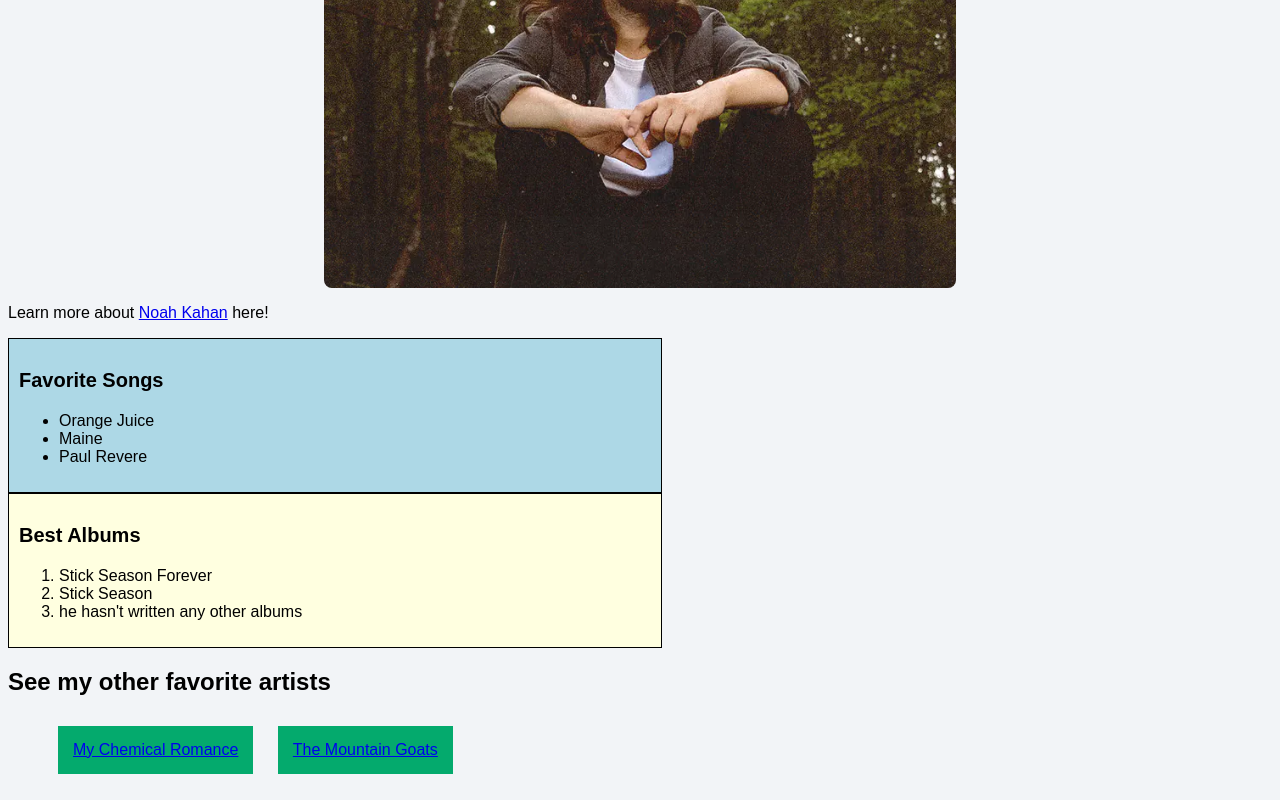
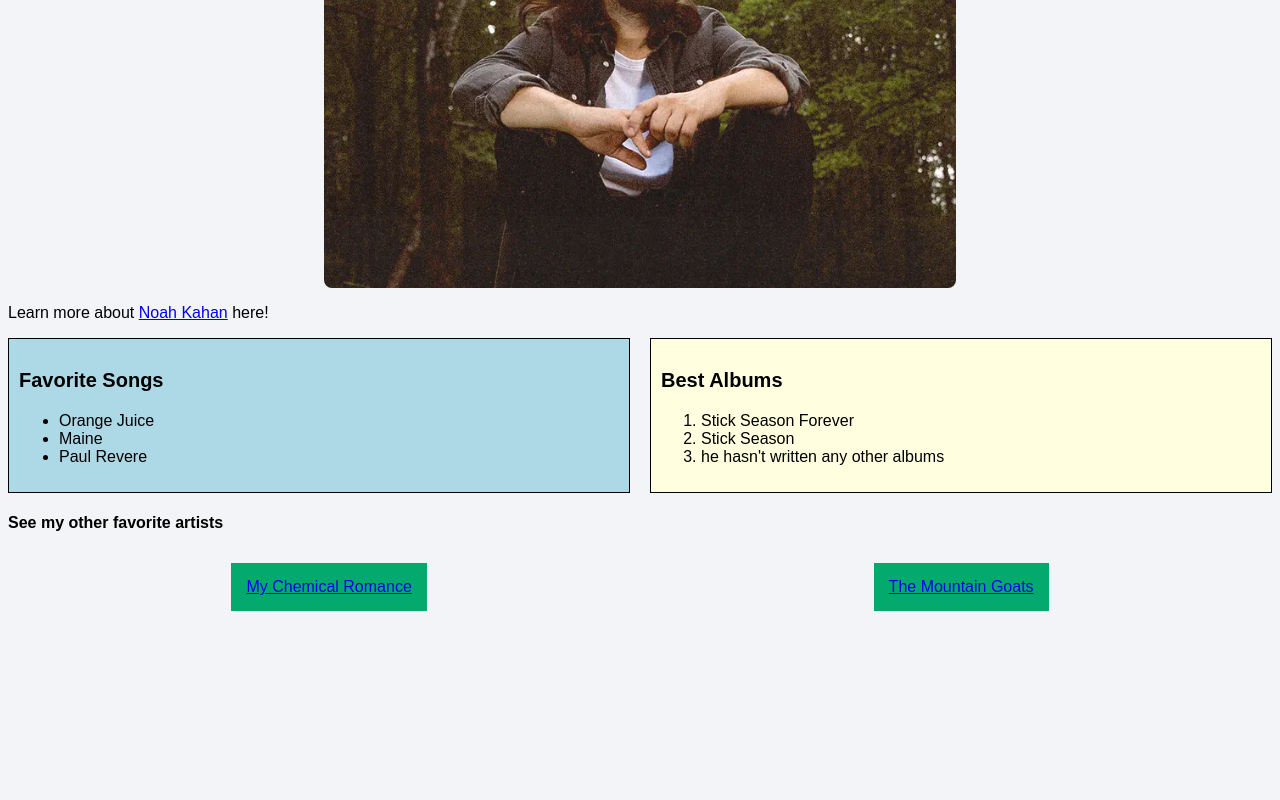
Before and after one commit to charlmwynn/html-practice, a plain HTML site: page index.html in a window 1280 px wide. Shown: the part 536-1336 px from the top of the page. After the commit the page ends 1165 px from the top, so only its background shows below. Drawn offline with Linux system fonts and the light colour scheme.

Commit message:
flex boxes

```diff
--- a/css/style.css
+++ b/css/style.css
@@ -45,3 +45,18 @@ img {
   border: 1px solid black;
   padding: 10px;
 }
+#footer ul {
+      list-style: none;
+  display: flex;
+  justify-content: space-around;
+  padding: 0;
+  margin: 0;
+}
+#song_album_wrapper {
+  display: flex;
+  gap: 20px;
+}
+
+#songs, #albums {
+  flex: 1;
+}
--- a/index.html
+++ b/index.html
@@ -11,7 +11,8 @@
     <article id = "noah-kahan"><h3>Noah Kahan</h3>
     <img src= "./img/noah-kahan.png", alt="Noah Kahan sits in a wooded area looking into the distance", width="20%">
     <p>Learn more about <a href="https://noahkahan.com/"">Noah Kahan</a> here!</p>
-    <section id = "songs">
+    <div id="song_album_wrapper">
+      <section id = "songs">
       <p class = "subheader">Favorite Songs</p>
     <ul>
       <li>Orange Juice</li>
@@ -27,9 +28,10 @@
       <li>he hasn't written any other albums</li>
     </ol>
   </section>
+  </div>
   </article>
   <nav id = "footer">
-    <h2>See my other favorite artists</h2>
+    <h4>See my other favorite artists</h4>
     <ul>
       <li class = "button"><a href="./mcr.html">My Chemical Romance</a></li>
       <li class = "button"><a href="./mountaingoats.html">The Mountain Goats</a></li>
```
